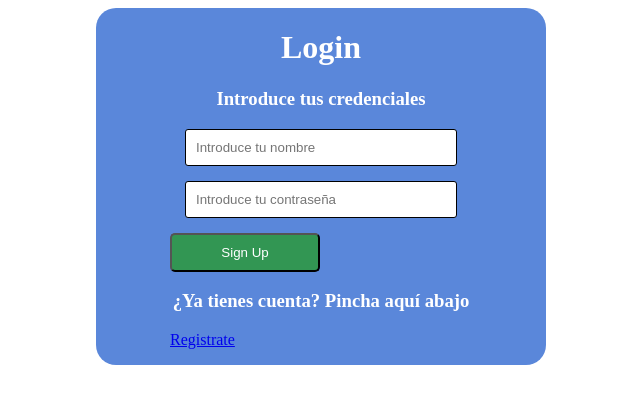
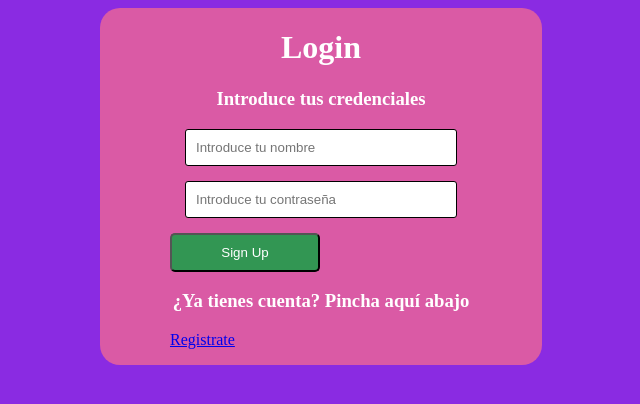
Before and after one commit to Fidesone/hotel, a PHP site: page /login.php in a window 1280 px wide. Shown: the top 404 px of the page, without its empty margins (319-959 px from the left). Run offline with PHP 8.4, Linux system fonts and the light colour scheme.

Commit message:
start css

```diff
--- a/login.php
+++ b/login.php
@@ -62,6 +62,7 @@
 </head>
 <body>
 <!-- Creación de formulario para el registro de cada usuario -->
+<div class='container_general'>
 <div class='container-form'>
     <div class='login-form'>
         <form action='#' method='post'>
@@ -83,6 +84,6 @@
 
 </div>
 
-
+</div>
 </body>
 <html>
--- a/sass/login.css
+++ b/sass/login.css
@@ -1,4 +1,46 @@
 body {
+  display: -webkit-box;
+  display: -ms-flexbox;
+  display: flex;
+  -webkit-box-align: center;
+      -ms-flex-align: center;
+          align-items: center;
+  -webkit-box-pack: center;
+      -ms-flex-pack: center;
+          justify-content: center;
+  background-color: blueviolet;
+}
+
+.container_general {
+  display: -webkit-box;
+  display: -ms-flexbox;
+  display: flex;
+  -webkit-box-align: center;
+      -ms-flex-align: center;
+          align-items: center;
+  -webkit-box-pack: center;
+      -ms-flex-pack: center;
+          justify-content: center;
+  height: 100%;
+  width: 100%;
+}
+
+.container_general .container-form {
+  display: -webkit-box;
+  display: -ms-flexbox;
+  display: flex;
+  -webkit-box-align: center;
+      -ms-flex-align: center;
+          align-items: center;
+  -webkit-box-pack: center;
+      -ms-flex-pack: center;
+          justify-content: center;
+  background-color: #da5aa5;
+  width: 35%;
+  border-radius: 20px;
+}
+
+.container_general .container-form .login-form {
   display: -webkit-box;
   display: -ms-flexbox;
   display: flex;
@@ -10,39 +52,12 @@ body {
           justify-content: center;
 }
 
-.container-form {
-  display: -webkit-box;
-  display: -ms-flexbox;
-  display: flex;
-  -webkit-box-align: center;
-      -ms-flex-align: center;
-          align-items: center;
-  -webkit-box-pack: center;
-      -ms-flex-pack: center;
-          justify-content: center;
-  background-color: #5a87da;
-  width: 450px;
-  border-radius: 20px;
-}
-
-.container-form .login-form {
-  display: -webkit-box;
-  display: -ms-flexbox;
-  display: flex;
-  -webkit-box-align: center;
-      -ms-flex-align: center;
-          align-items: center;
-  -webkit-box-pack: center;
-      -ms-flex-pack: center;
-          justify-content: center;
-}
-
-.container-form .login-form h3, .container-form .login-form h1 {
+.container_general .container-form .login-form h3, .container_general .container-form .login-form h1 {
   text-align: center;
   color: white;
 }
 
-.container-form .login-form input[type='text'], .container-form .login-form input[type='password'] {
+.container_general .container-form .login-form input[type='text'], .container_general .container-form .login-form input[type='password'] {
   outline: none;
   margin: 15px;
   border-radius: 3px;
@@ -52,7 +67,7 @@ body {
   width: 250px;
 }
 
-.container-form .login-form input[type='submit'] {
+.container_general .container-form .login-form input[type='submit'] {
   padding: 10px;
   width: 150px;
   color: white;
@@ -61,11 +76,11 @@ body {
   cursor: pointer;
 }
 
-.container-form .login-form input[type='submit']:hover {
+.container_general .container-form .login-form input[type='submit']:hover {
   background-color: #c2356b;
 }
 
-.container-form .login-form a {
+.container_general .container-form .login-form a {
   text-align: center;
 }
 /*# sourceMappingURL=login.css.map */
--- a/sass/login.scss
+++ b/sass/login.scss
@@ -1,26 +1,29 @@
-body{
+ body{
     display:flex;
     align-items: center;
     justify-content: center;
-}
-.container-form{
+     background-color: blueviolet;
+ }
+    .container_general{
+    display:flex;
+    align-items: center;
+    justify-content: center;
+    //background-color: aqua;
+    height: 100%;
+    width: 100%;
+
+    .container-form{
 
     display:flex;
     align-items: center;
     justify-content: center;
-    background-color: rgb(90, 135, 218);
-    width: 450px;
+    background-color: rgb(218, 90, 165);
+    width: 35%;
     border-radius: 20px;
-
-
-
     .login-form{
         display:flex;
         align-items:center;
         justify-content: center;
-
-
-
         h3, h1{
 
             text-align: center;
@@ -52,3 +55,5 @@ body{
         }
     }
 }
+
+}
```
Also changed, not shown: sass/sign_up.css (+11 -46 lines), sass/sign_up.scss (+10 -49 lines), sign_up.php (+7 -5 lines), 2 other files.
